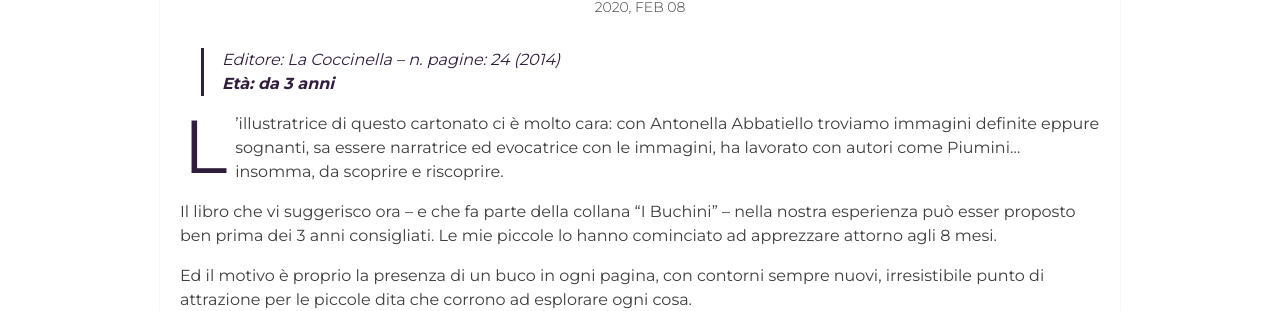
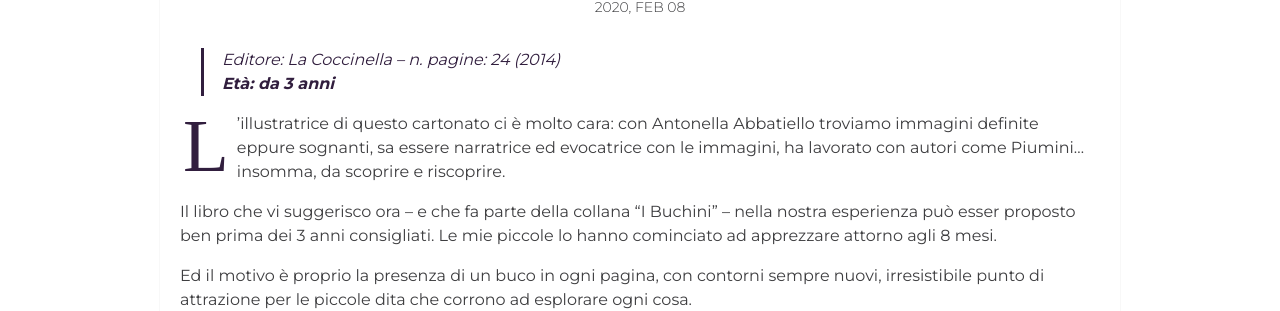
Before and after one commit to marste/lara, a Jekyll site: the page built from _posts/2020-02-08-guarda-un-buco.md, in a window 1280 px wide. Shown: the part 621-932 px from the top of the page. Built offline with Jekyll 4.4.1, drawn with Linux system fonts in a browser that asks for light colours; some web fonts are replaced.

Commit message:
Added new post

```diff
--- a/_includes/head.html
+++ b/_includes/head.html
@@ -32,6 +32,7 @@
 	<!-- Google Fonts -->
 	<link href="https://fonts.googleapis.com/css?family=Montserrat:300,400,700" rel="stylesheet">
 	<link href="https://fonts.googleapis.com/css?family=Lato:300,400,700" rel="stylesheet">
+	<link href="https://fonts.googleapis.com/css?family=Alice" rel="stylesheet">
 	<!-- Font Awesome -->
 	<link rel="stylesheet" href="{{ "/assets/fonts/font-awesome/css/font-awesome.min.css" | prepend: site.baseurl }}">
 	<!-- Styles -->
--- a/assets/css/main.css
+++ b/assets/css/main.css
@@ -822,7 +822,8 @@
 }
 
 p .dropcap {
-    float: left;
+    font-family: 'Alice';
+	float: left;
     font-size: 75px;
     color: #311e3e;
     line-height: 60px;
```
